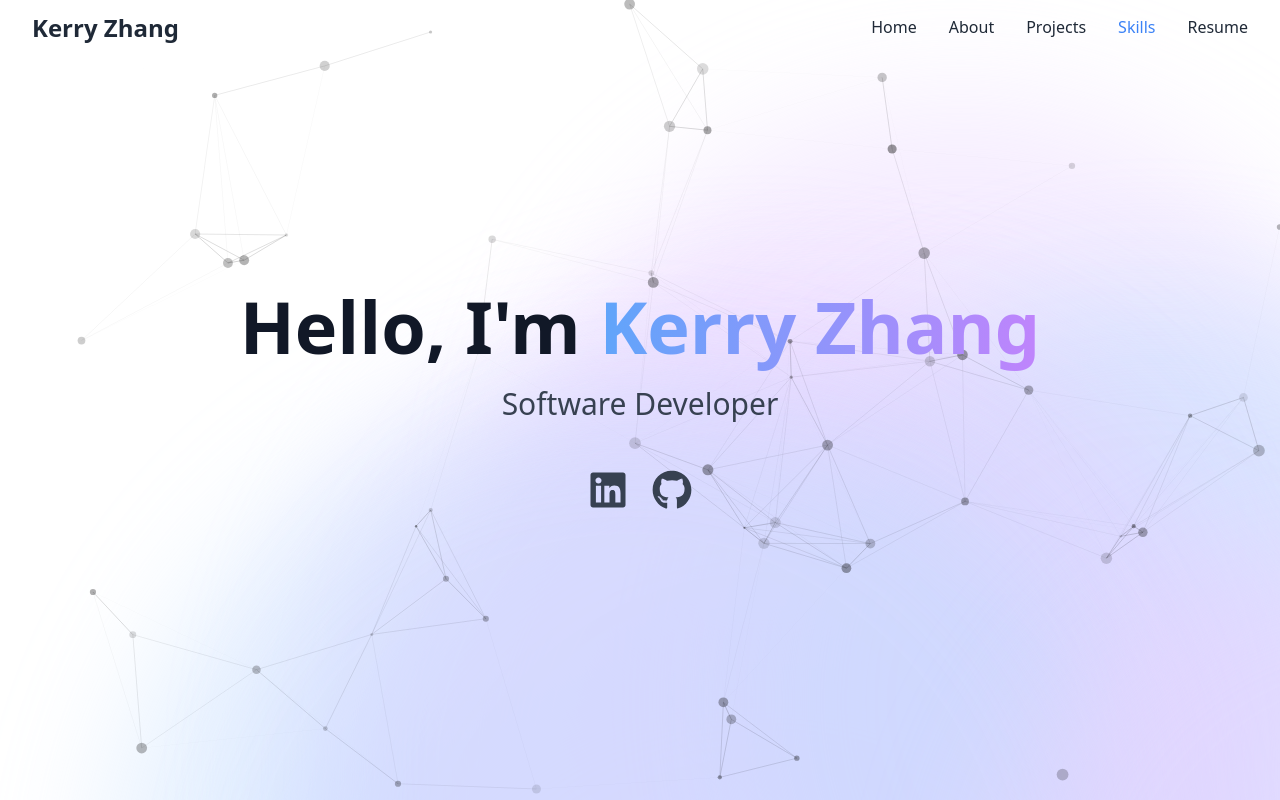
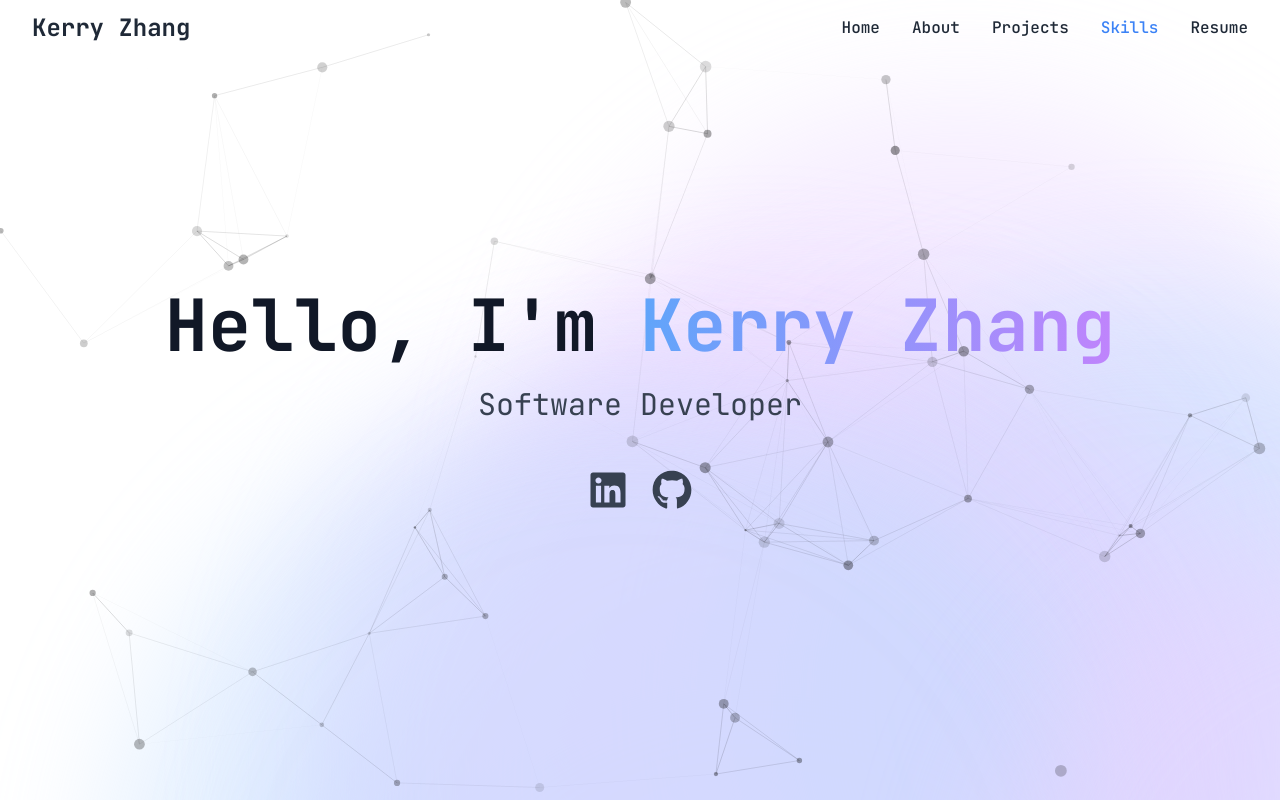
Before and after one commit to kerryz12/kerryzhang, a React (Vite) app: page / in a window 1280 px wide. Shown: the top 800 px of the page. Built offline with nearby package versions, Linux system fonts and the light colour scheme.

Commit message:
properly updated font

```diff
--- a/tailwind.config.js
+++ b/tailwind.config.js
@@ -3,6 +3,9 @@ module.exports = {
   content: ["./src/**/*.{js,jsx,ts,tsx}", "./public/index.html"],
   theme: {
     extend: {
+      fontFamily: {
+        sans: ['"JetBrains Mono"', 'monospace'],
+      },
       animation: {
         float: "float ease-in-out infinite",
       },
```
Also changed, not shown: 1 other file (tests, documents, lock files or other folders).
